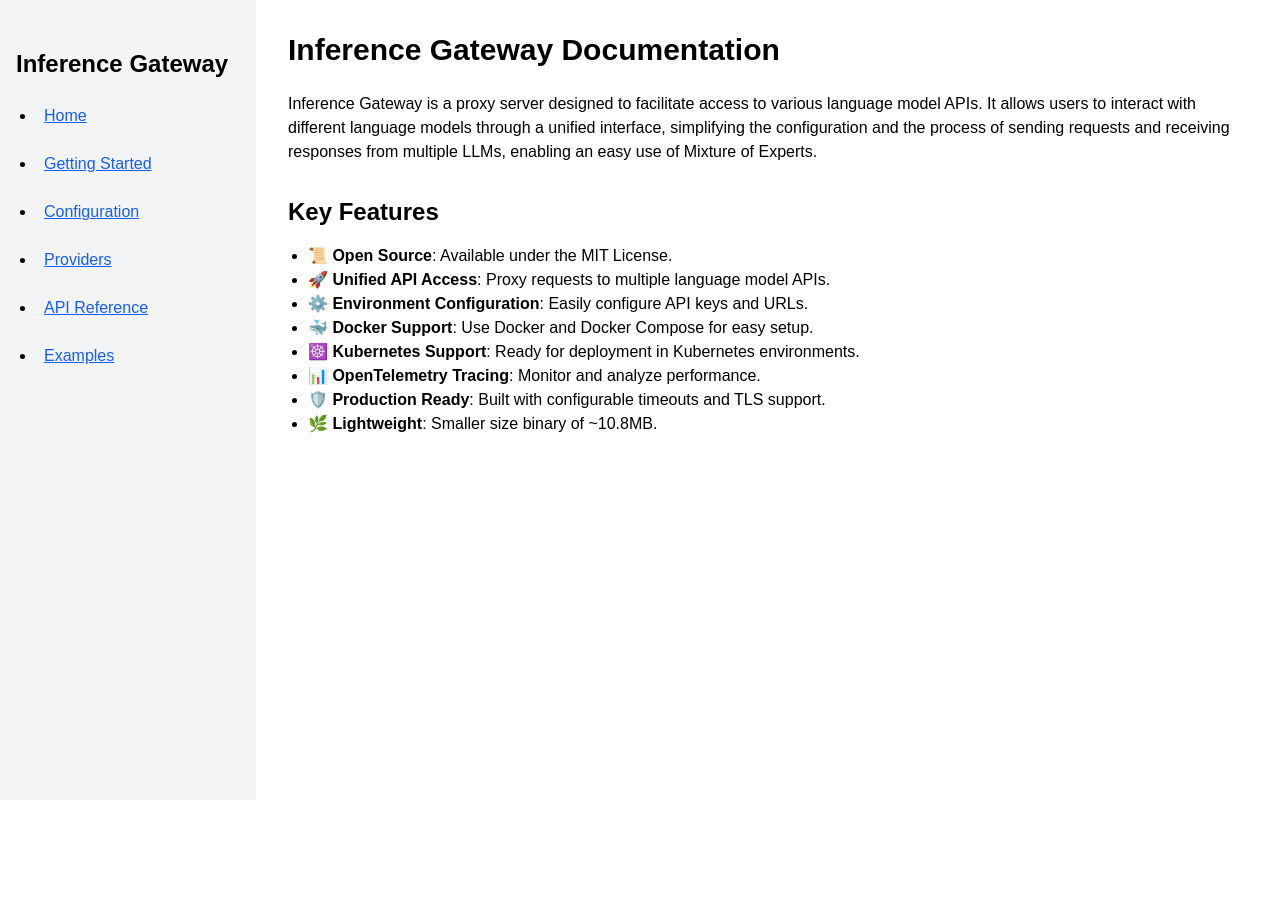
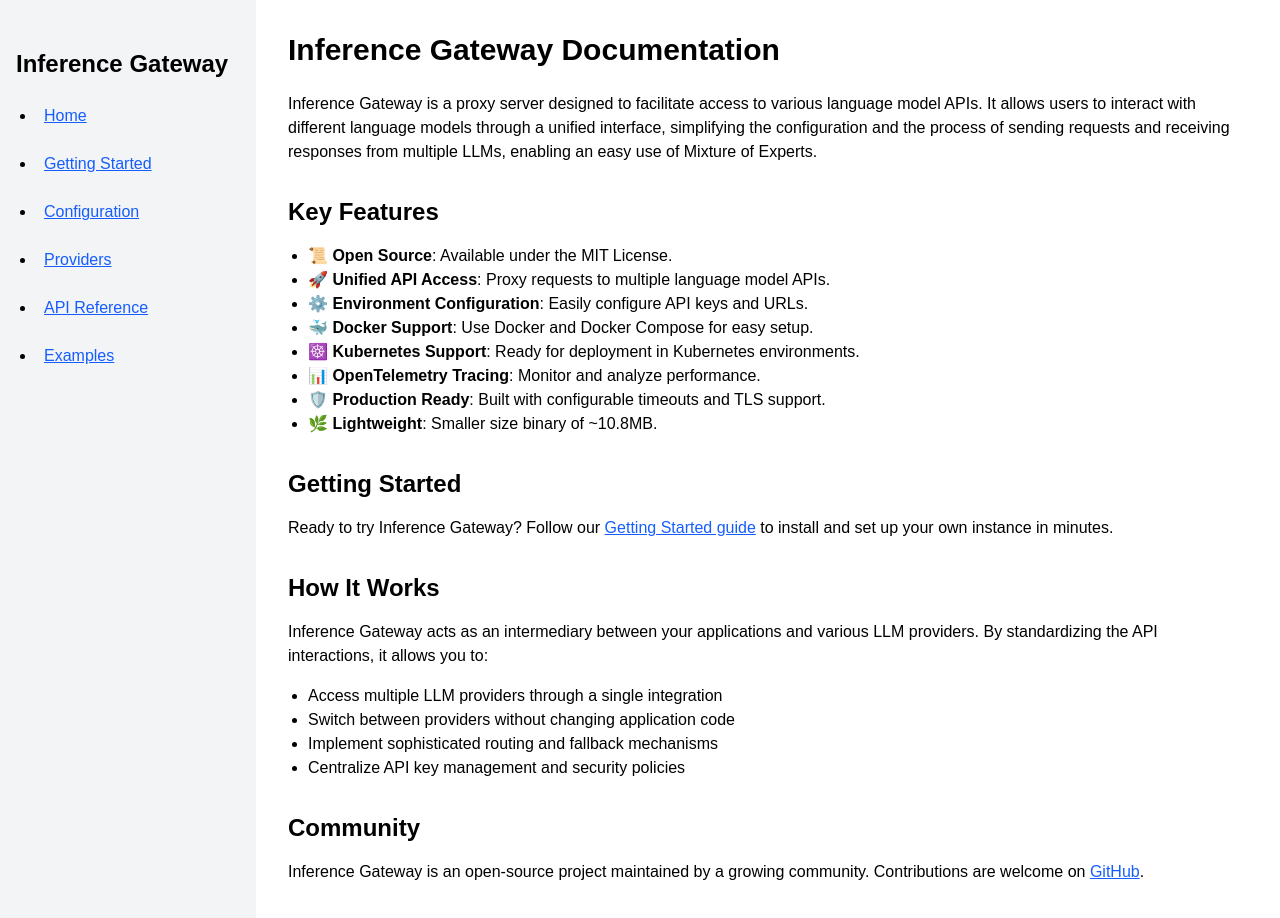
Before and after one commit to inference-gateway/docs, a Next.js app: page / in a window 1280 px wide. Shown: the top 918 px of the page. Before the commit the page ends 800 px from the top, so only its background shows below. Built offline with nearby package versions, Linux system fonts and the light colour scheme.

Commit message:
docs: update Sidebar import path and enhance documentation with Getting Started and Community sections
Signed-off-by: Eden Reich <eden.reich@gmail.com>

```diff
--- a/app/layout.tsx
+++ b/app/layout.tsx
@@ -1,5 +1,5 @@
 import './globals.css'
-import Sidebar from '../components/Sidebar'
+import Sidebar from '@/components/Sidebar'
 
 export const metadata = {
   title: 'Inference Gateway Documentation',
--- a/app/page.tsx
+++ b/app/page.tsx
@@ -21,6 +21,30 @@ export default function Home() {
         <li>🛡️ <strong>Production Ready</strong>: Built with configurable timeouts and TLS support.</li>
         <li>🌿 <strong>Lightweight</strong>: Smaller size binary of ~10.8MB.</li>
       </ul>
+
+      <h2>Getting Started</h2>
+      <p>
+        Ready to try Inference Gateway? Follow our <a href="/getting-started">Getting Started guide</a> to install
+        and set up your own instance in minutes.
+      </p>
+
+      <h2>How It Works</h2>
+      <p>
+        Inference Gateway acts as an intermediary between your applications and various LLM providers.
+        By standardizing the API interactions, it allows you to:
+      </p>
+      <ul>
+        <li>Access multiple LLM providers through a single integration</li>
+        <li>Switch between providers without changing application code</li>
+        <li>Implement sophisticated routing and fallback mechanisms</li>
+        <li>Centralize API key management and security policies</li>
+      </ul>
+
+      <h2>Community</h2>
+      <p>
+        Inference Gateway is an open-source project maintained by a growing community.
+        Contributions are welcome on <a href="https://github.com/inference-gateway/inference-gateway">GitHub</a>.
+      </p>
     </main>
   )
 }
```
